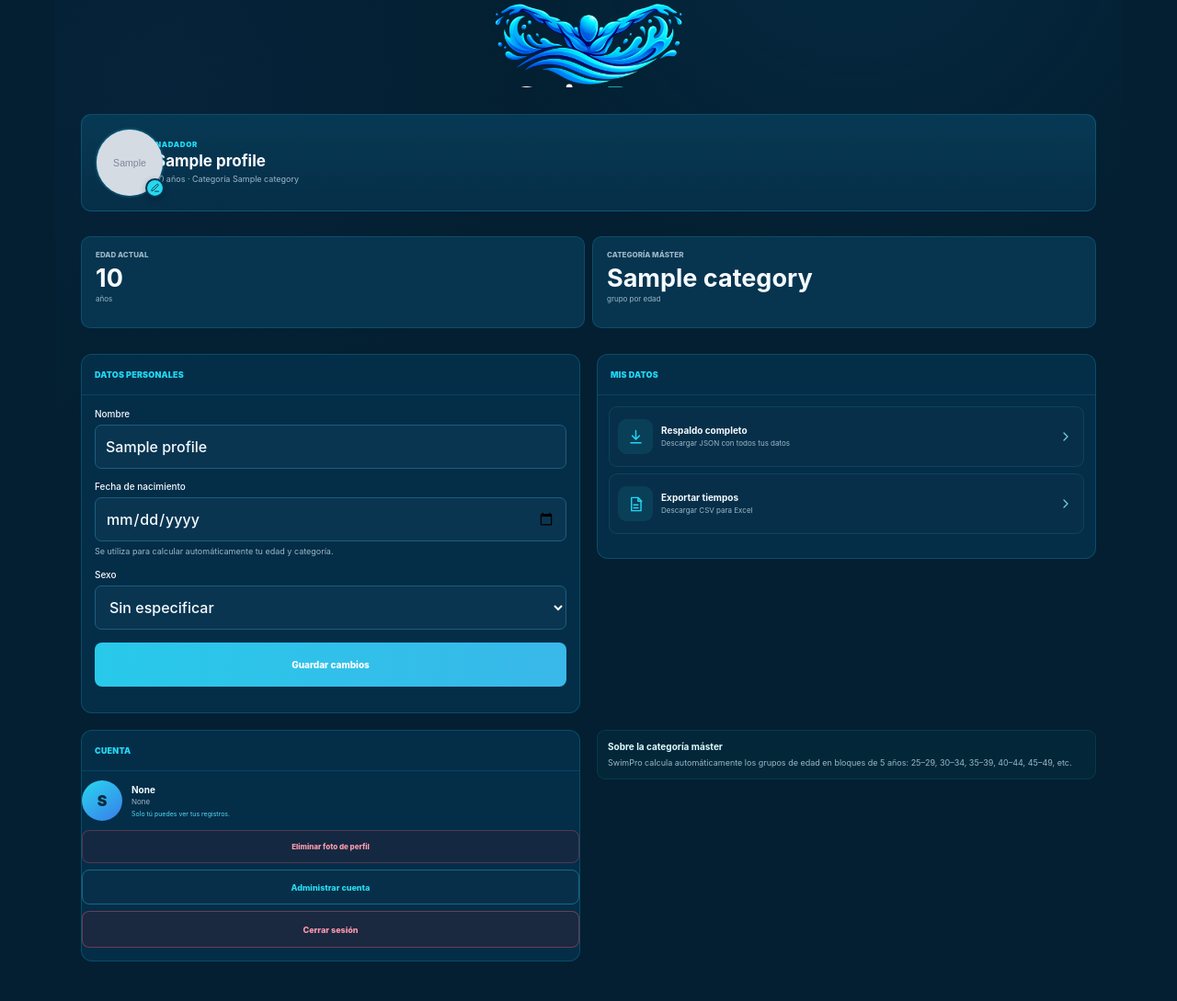
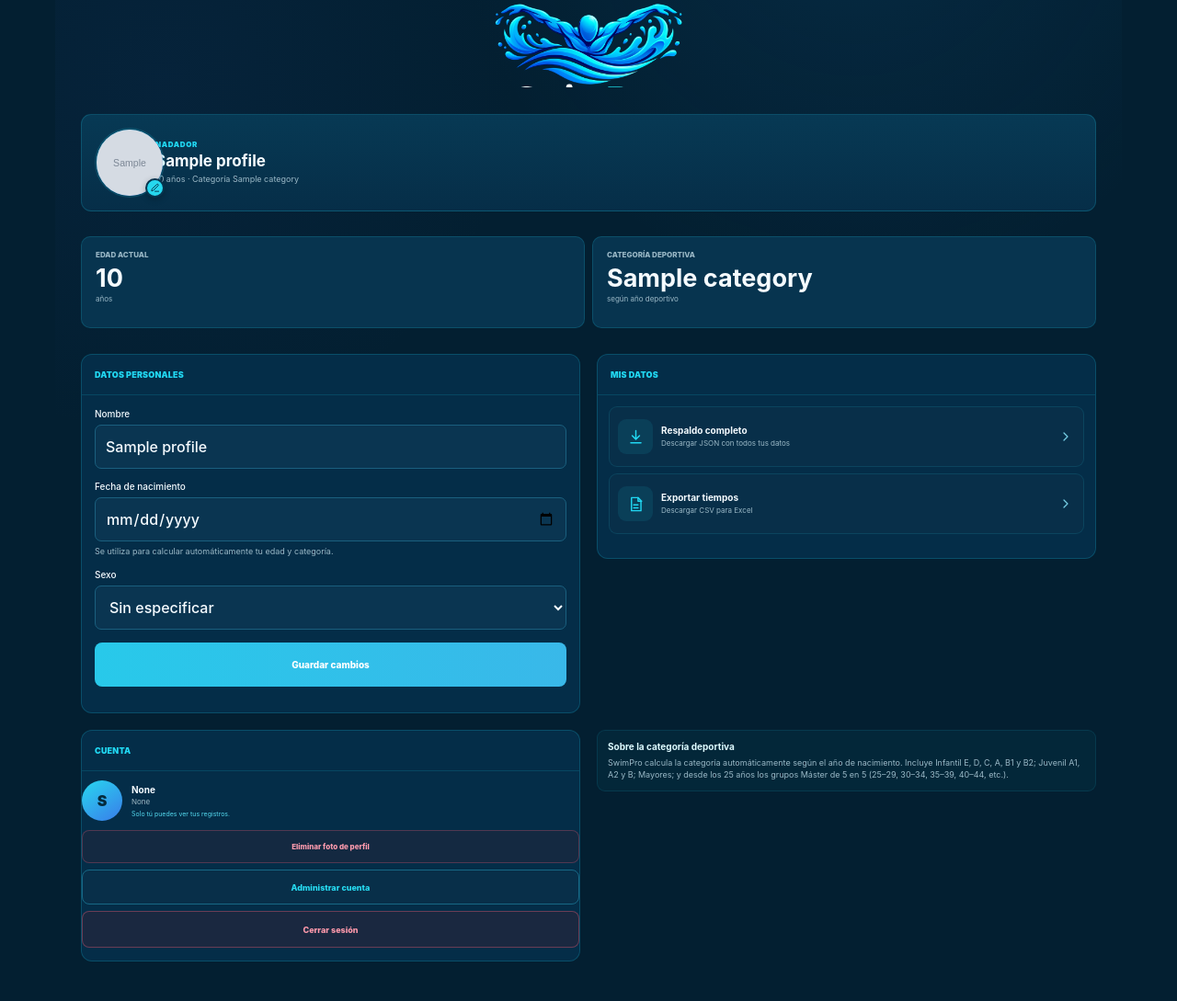
Before and after one commit to nazgo/SwimPro, a Python web app: template templates/profile.html in a window 1280 px wide. Shown: the part 117-1206 px from the top of the page at 92% size. Run offline with Jinja, Linux system fonts and the light colour scheme; the template is opened without the code that fills it: most values are stand-ins (such as "Sample title", 1, 10 or a date in 2020); grey boxes marked "Sample" are stand-in pictures.

Commit message:
Add files via upload

```diff
--- a/templates/profile.html
+++ b/templates/profile.html
@@ -64,9 +64,9 @@
     </article>
 
     <article>
-      <span>CATEGORÍA MÁSTER</span>
+      <span>CATEGORÍA DEPORTIVA</span>
       <strong>{{ category }}</strong>
-      <small>grupo por edad</small>
+      <small>según año deportivo</small>
     </article>
   </section>
   {% endif %}
@@ -167,10 +167,11 @@
   </section>
 
   <section class="sp-profile-info">
-    <strong>Sobre la categoría máster</strong>
+    <strong>Sobre la categoría deportiva</strong>
     <p>
-      SwimPro calcula automáticamente los grupos de edad en bloques de
-      5 años: 25–29, 30–34, 35–39, 40–44, 45–49, etc.
+      SwimPro calcula la categoría automáticamente según el año de nacimiento.
+      Incluye Infantil E, D, C, A, B1 y B2; Juvenil A1, A2 y B; Mayores;
+      y desde los 25 años los grupos Máster de 5 en 5 (25–29, 30–34, 35–39, 40–44, etc.).
     </p>
   </section>
 
```
